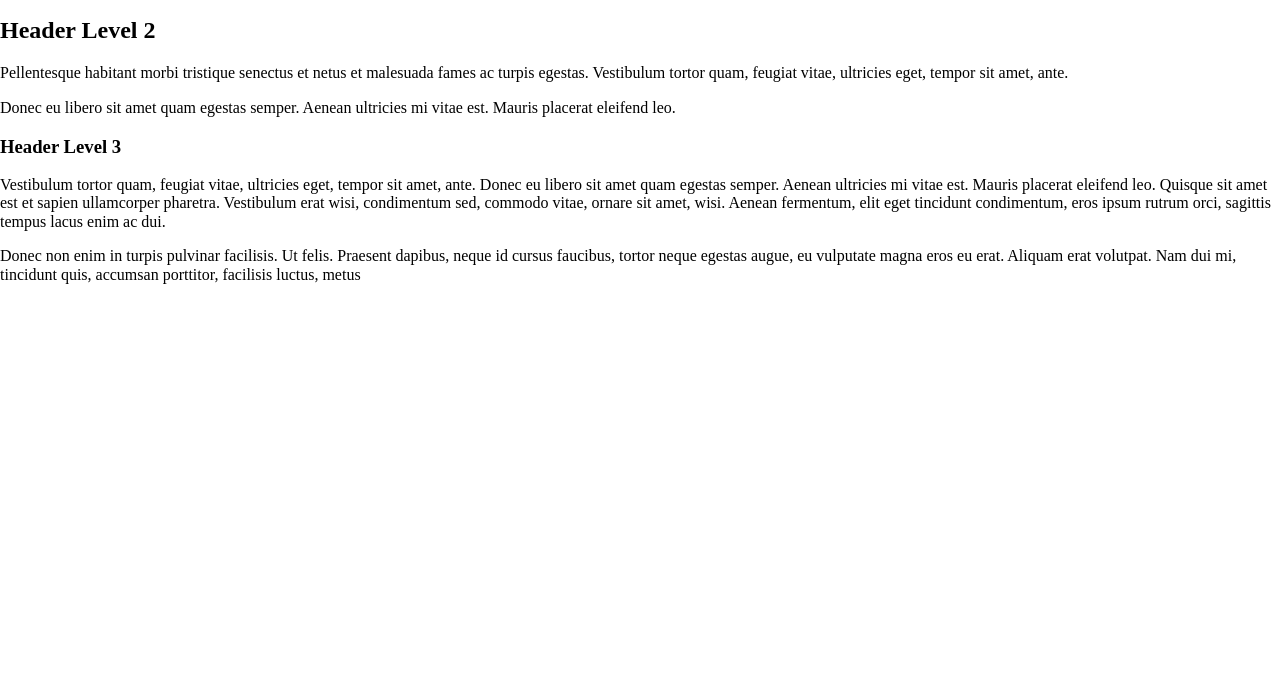
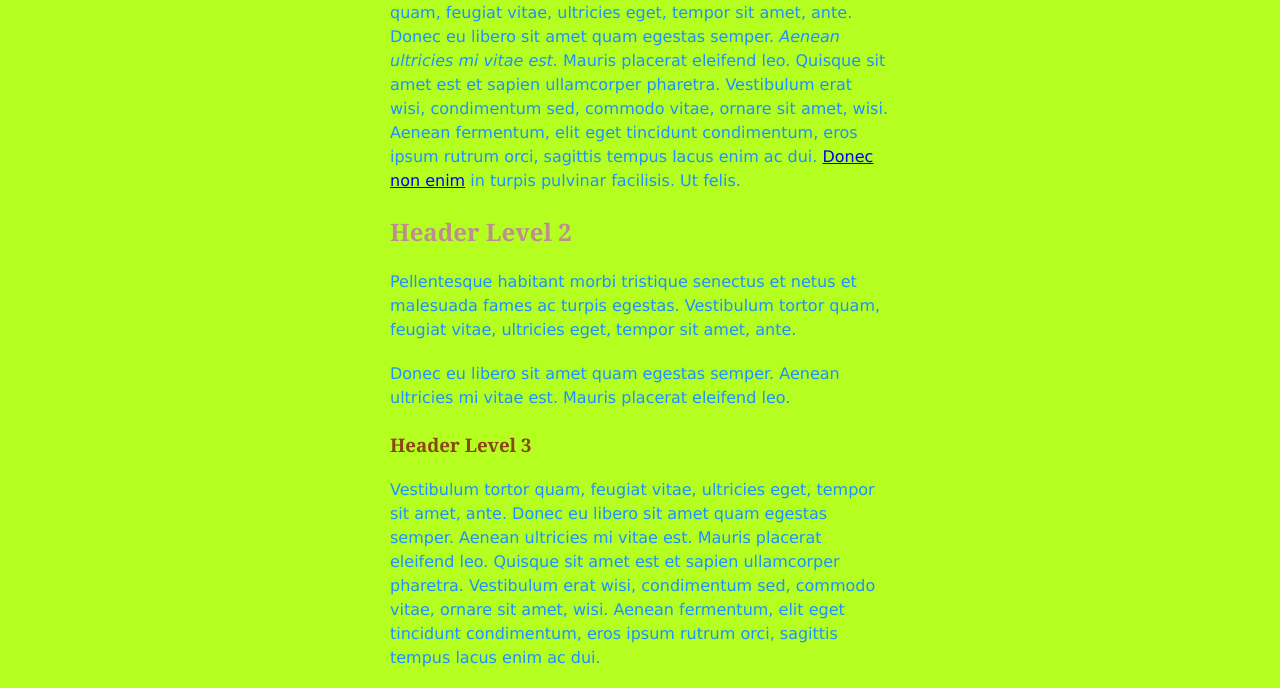
Before and after one commit to plarson15/plarson15.github.io, a plain HTML site: page typography.html in a window 1280 px wide. Shown: the part 138-826 px from the top of the page. Before the commit the page ends 800 px from the top, so only its background shows below. Drawn offline with nearby package versions, Linux system fonts and the light colour scheme.

Commit message:
Update typography.html

```diff
--- a/typography.html
+++ b/typography.html
@@ -9,7 +9,7 @@
     <meta name="viewport" content="width=device-width, initial-scale=1">
 
     <link rel="stylesheet" href="/css/normalize.min.css">
-    <link rel="stylesheet" href="mycss.css">
+    <link rel="stylesheet" href="/css/main.css">
 
     <script src="js/vendor/modernizr-2.8.3.min.js"></script>
 
```
